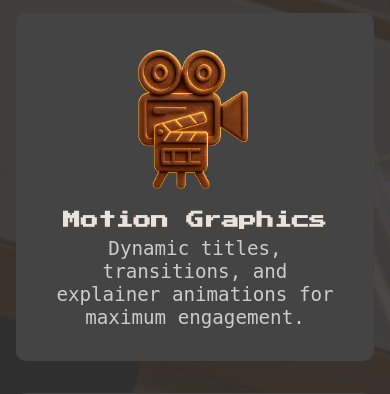
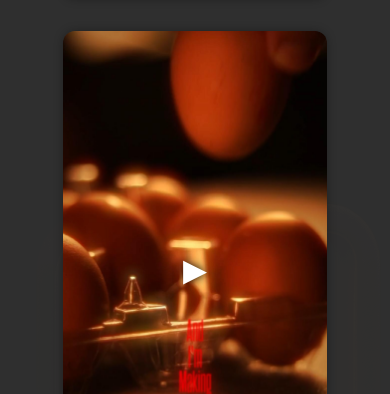
Before and after one commit to MohamedElbadry0/ShapanPortfolio, a Flask app: page / in a window 390 px wide. Shown: the part 1331-1725 px from the top of the page. Run offline with Flask 3, Linux system fonts and the light colour scheme.

Commit message:
Fix mobile thumbnail visibility and update longform video layout

```diff
--- a/templates/index.html
+++ b/templates/index.html
@@ -53,106 +53,6 @@
 
   </div>
 </section>
-<section id="services" class="services">
-  <div class="container">
-    <div class="services-intro">
-      <p class="section-subtitle">WHAT I OFFER</p>
-      <h2 class="section-title">HIGH-IMPACT VIDEO SERVICES</h2>
-      <p class="section-text">
-        From concept to distribution, I provide professional-grade video solutions tailored for creators, startups, and brands. Your story deserves to stand out.
-      </p>
-<a href="#offers" class="cta-services">VIEW ALL SERVICES</a>
-    </div>
-
-    <div class="service-grid">
-      <div class="service-card">
-        <img src="{{ url_for('static', filename='media/film.png') }}" alt="Motion Graphics">
-        <h3>Motion Graphics</h3>
-        <p>Dynamic titles, transitions, and explainer animations for maximum engagement.</p>
-      </div>
-
-      <div class="service-card">
-        <img src="{{ url_for('static', filename='media/script.png') }}" alt="Scriptwriting">
-        <h3>Scriptwriting</h3>
-        <p>Sharpen your message with scripts that resonate and convert viewers into fans.</p>
-      </div>
-
-      <div class="service-card">
-        <img src="{{ url_for('static', filename='media/editing.png') }}" alt="Video Editing">
-        <h3>Video Editing</h3>
-        <p>Clean, punchy edits for YouTube, reels, promos, and long-form content.</p>
-      </div>
-
-      <div class="service-card">
-        <img src="{{ url_for('static', filename='media/host.png') }}" alt="Video Hosting">
-        <h3>Publishing</h3>
-        <p>Final output for all platforms, from TikTok to web embeds — fully optimized.</p>
-      </div>
-    </div>
-  </div>
-</section>
-<section id="about" class="about-section">
-  <div class="container about-inner">
-<div class="about-gallery">
-  <img src="{{ url_for('static', filename='media/profile.gif') }}" alt="Animated Shapan">
-</div>
-
-
-    <div class="about-content">
-      <p class="section-subtitle">ABOUT ME</p>
-      <h2 class="section-title">WHO I AM</h2>
-
-      <div class="about-services">
-        <div class="about-service">
-          <img src="{{ url_for('static', filename='media/editing.png') }}" alt="Distribution Icon">
-          <div>
-            <h3>Video Editor</h3>
-            <p>  I’m Ahmed Shapan — a professional video editor with over 3 years of experience in crafting cinematic, high-performance content for YouTube and commercial platforms. Whether it’s short-form reels or long-format storytelling, I specialize in turning raw footage into dynamic visuals that captivate and convert. From creators to brands, I help bring visions to life with precision, pace, and purpose.
-.</p>
-          </div>
-        </div>
-        <div class="about-service">
-          <img src="{{ url_for('static', filename='media/film.png') }}" alt="Hosting Icon">
-          <div>
-            <h3>Film Maker</h3>
-            <p>  I approach every edit like a filmmaker: storytelling first, aesthetics second. I believe great edits don’t just look good — they move people. Whether it’s a 60-second short or a 6-minute doc, I cut with intention, rhythm, and a cinematic eye.
-</p>
-          </div>
-        </div>
-      </div>
-
-      <p class="about-text">
-  I began editing in 2020 during the pandemic — what started as a creative outlet quickly became a full-blown passion. Over the past few years, I’ve worked with clients from all over the world, including the UK, Italy, China, and beyond. From YouTube creators and agencies to independent filmmakers and business owners, I’ve helped shape stories through sharp, engaging, and cinematic edits. No matter the project, I bring precision, energy, and a storyteller’s mindset to every frame.
-      </p>
-    </div>
-  </div>
-</section>
-
-
-
-<section id="meet-shapan" class="meet-shapan">
-  <div class="shapan-left">
-    <h2>MEET <span>SHAPAN</span></h2>
-    <h3>Professional Video Editor</h3>
-    <p>
-      From mastering DaVinci Resolve to finessing with Premiere Pro and After Effects,
-      Shapan brings a cinematic eye and a storyteller's mind to every frame. With over
-      3 years of experience editing commercial content and YouTube videos across the globe,
-      his passion for visual storytelling started in 2020 and hasn't stopped since.
-    </p>
-    <p>
-      Whether you're after short-form punch or long-form polish, Shapan transforms raw footage
-      into polished visual experiences that connect with audiences.
-    </p>
-    <div class="shapan-bar"></div>
-  </div>
-
-<div class="shapan-right">
-  <img src="{{ url_for('static', filename='media/shapan.gif') }}" alt="Ahmed Shapan GIF" class="shapan-gif">
-</div>
-
-</section>
-
 
 
 
```
Also changed, not shown: other parts of templates/index.html (+69 -1 lines).
